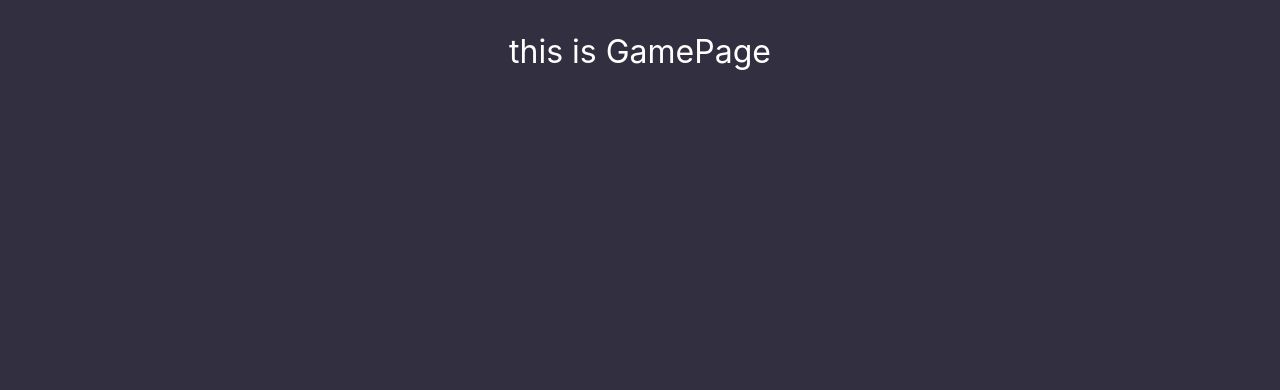
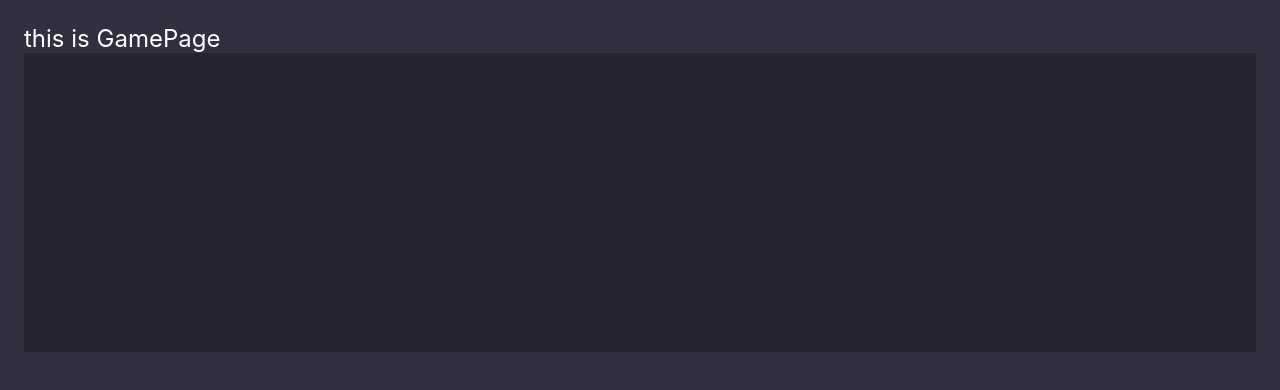
Before and after one commit to traP-jp/h25s_15, a Vue app in the folder client/: page /game/1 in a window 1280 px wide. Shown: the top 390 px of the page. Built offline with nearby package versions, Linux system fonts and the light colour scheme; the HTML template or start-up script is replaced by a standard one.

Commit message:
保存用

```diff
--- a/client/src/assets/base.css
+++ b/client/src/assets/base.css
@@ -7,6 +7,10 @@
   --theme-danger: #dd333c;
   --theme-text-white: #ffffff;
   --theme-text-black: #000000;
+}
+
+:root{
+  font-size: 12px;
 }
 
 *,
@@ -34,7 +38,6 @@ body {
     'Droid Sans',
     'Helvetica Neue',
     sans-serif;
-  font-size: 16px;
   text-rendering: optimizeLegibility;
   -webkit-font-smoothing: antialiased;
   -moz-osx-font-smoothing: grayscale;
--- a/client/src/components/ExpressionResult.vue
+++ b/client/src/components/ExpressionResult.vue
@@ -1,12 +1,15 @@
 <template>
 <div class="exp-box"></div>
+
 </template>
 
-<style>
+<style scoped>
     .exp-box{
-        height:24.875rem;
-        width:102.6875rem;
-        display: flex;
-        background-color:rgba(0,0,0,0.25);
+      height:24.875rem;
+      width:102.6875rem;
+      font-size:12px;
+      display:block;
+      background-color:rgba(0,0,0,0.25);
+      margin:0 auto;
     }
 </style>
--- a/client/src/pages/GamePage.vue
+++ b/client/src/pages/GamePage.vue
@@ -1,5 +1,9 @@
-<script setup lang="ts"></script>
+<script setup lang="ts">
+import ExpressionResult from '@/components/ExpressionResult.vue';
+</script>
 
 <template>
   <h1>this is GamePage</h1>
+  <ExpressionResult/>
+
 </template>
```
